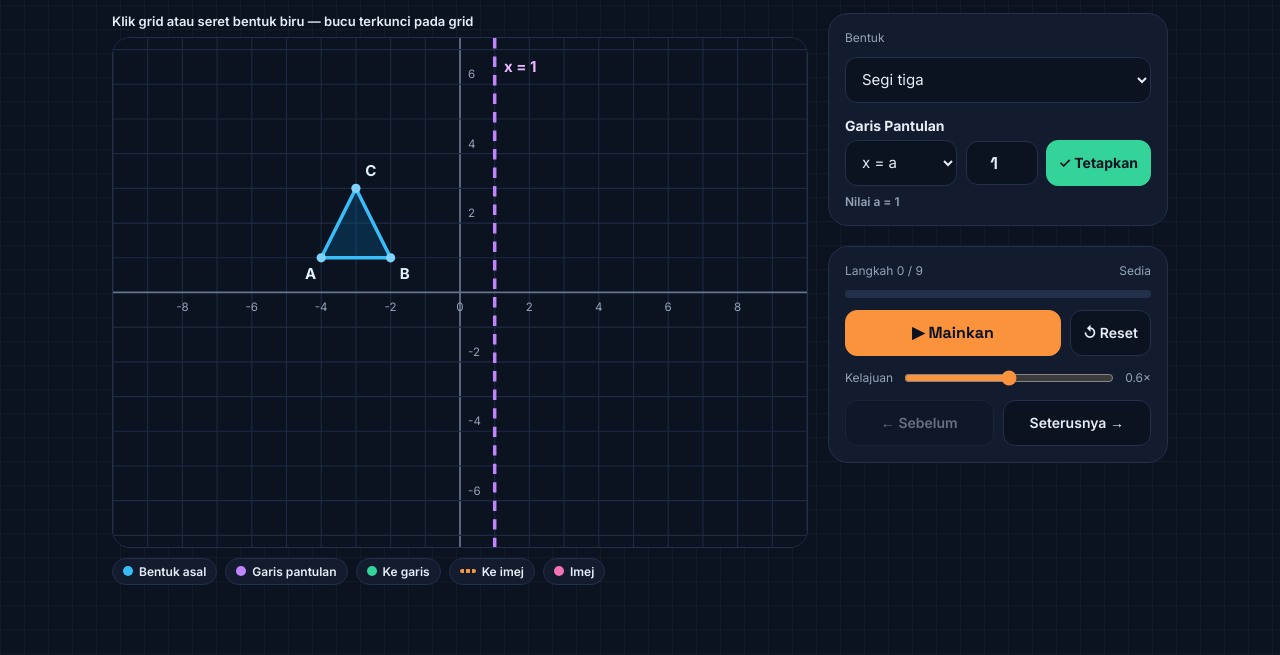
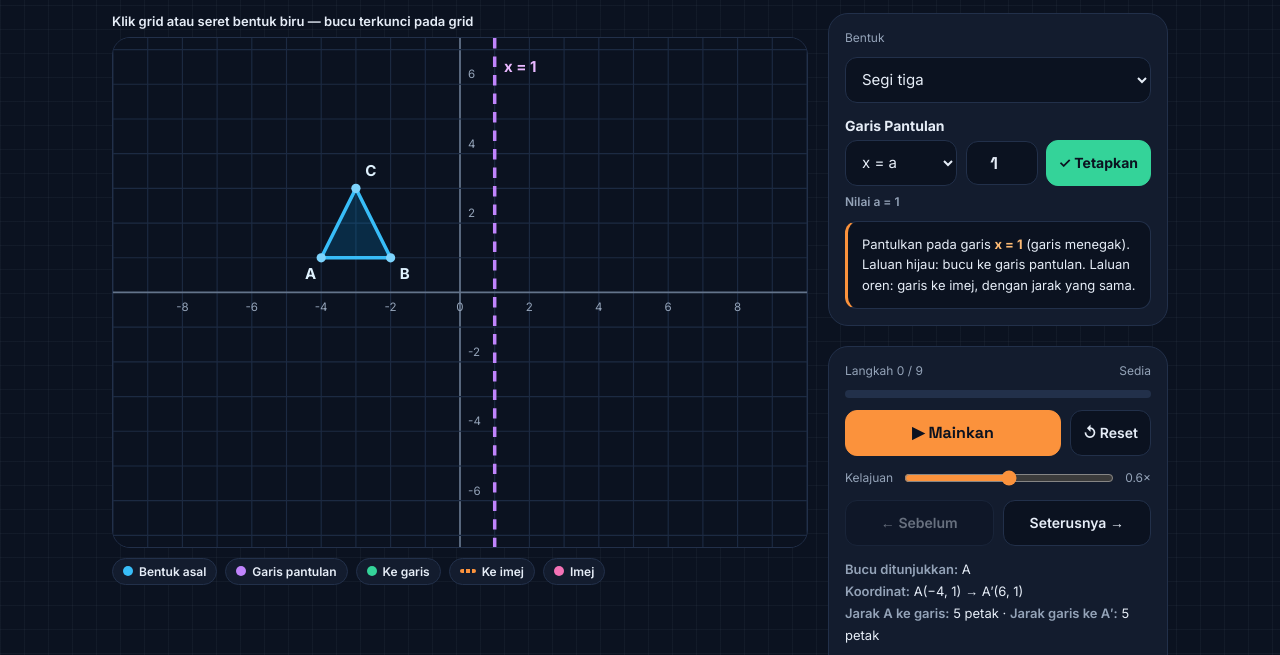
Before and after one commit to ekwanbiz/ISOMOVE, a plain HTML site: page simulasi/pantulan.html in a window 1280 px wide. Shown: the part 115-770 px from the top of the page. Drawn offline with Linux system fonts and the light colour scheme.

Commit message:
Pantulan: tambah penerangan, koordinat dan jarak bucu A, kotak Ingat
Co-Authored-By: Claude Opus 5.5 <noreply@anthropic.com>
Claude-Session: https://claude.ai/code/session_01Tv51XtQCttHa6qhkeFvxuX

```diff
--- a/simulasi/pantulan.html
+++ b/simulasi/pantulan.html
@@ -61,7 +61,7 @@ input[type=range]{accent-color:var(--accent)}
  .grid{grid-template-columns:minmax(0,1fr) 340px;grid-template-rows:auto 1fr;grid-template-areas:"canvas controls" "canvas player";align-items:start;gap:20px}
  .a-canvas{grid-row:1 / span 2}
 }
-.field+.field{margin-top:14px}.axisrow{display:flex;align-items:center;gap:9px}.axisrow>select{flex:1;min-width:0;margin-top:0}.axisvalue{display:flex;align-items:center;gap:8px}.axisvalue input{width:72px;min-width:0}.axisvalue .set{margin-left:0;white-space:nowrap}.valuestatus{font-size:12px;color:var(--muted);margin-top:8px;font-weight:600}#randomize{display:none;width:100%;margin-top:12px}label{display:block;margin-bottom:6px}@media(max-width:380px){.axisvalue input{width:56px}.axisvalue .set{padding:9px 8px;font-size:12px}}
+.field+.field{margin-top:14px}.axisrow{display:flex;align-items:center;gap:9px}.axisrow>select{flex:1;min-width:0;margin-top:0}.axisvalue{display:flex;align-items:center;gap:8px}.axisvalue input{width:72px;min-width:0}.axisvalue .set{margin-left:0;white-space:nowrap}.valuestatus{font-size:12px;color:var(--muted);margin-top:8px;font-weight:600}#randomize{display:none;width:100%;margin-top:12px}label{display:block;margin-bottom:6px}.note{background:var(--bg);border:1px solid var(--border);border-left:3px solid var(--accent);padding:12px 14px;margin-top:12px;border-radius:12px;font-size:13px;line-height:1.6;color:var(--text)}.note strong{color:#FDBA74}.statusline{font-size:13px;margin-top:12px;line-height:1.7;color:var(--text)}.statusline strong{color:var(--muted);font-weight:600}@media(max-width:380px){.axisvalue input{width:56px}.axisvalue .set{padding:9px 8px;font-size:12px}}
 </style>
 </head>
 <body>
@@ -73,7 +73,7 @@ input[type=range]{accent-color:var(--accent)}
 <div class="grid">
 <section class="panel a-controls">
 <div class="field"><label for="shape">Bentuk</label><select id="shape"><option value="triangle">Segi tiga</option><option value="square">Segi empat</option><option value="pentagon">Pentagon</option><option value="hexagon">Heksagon</option><option value="trapezium">Trapezium</option><option value="random">Random</option></select></div>
-<div class="field"><label for="axis" class="title" style="color:var(--text);font-size:14px;font-weight:700">Garis Pantulan</label><div class="axisrow"><select id="axis"><option value="x">x = a</option><option value="y">y = b</option><option value="d">y = x</option><option value="n">y = −x</option></select><div id="valuebox" class="axisvalue"><input id="value" type="number" min="-5" max="5" step="1" value="1" aria-label="Nilai a"><button id="apply" type="button" class="set">✓ Tetapkan</button></div></div><div id="valuestatus" class="valuestatus">Nilai a = 1</div></div>
+<div class="field"><label for="axis" class="title" style="color:var(--text);font-size:14px;font-weight:700">Garis Pantulan</label><div class="axisrow"><select id="axis"><option value="x">x = a</option><option value="y">y = b</option><option value="d">y = x</option><option value="n">y = −x</option></select><div id="valuebox" class="axisvalue"><input id="value" type="number" min="-5" max="5" step="1" value="1" aria-label="Nilai a"><button id="apply" type="button" class="set">✓ Tetapkan</button></div></div><div id="valuestatus" class="valuestatus">Nilai a = 1</div><div id="explain" class="note"></div></div>
 <button id="randomize">⚄ Jana Bentuk Baharu</button>
 </section>
 <div class="a-canvas">
@@ -87,6 +87,8 @@ input[type=range]{accent-color:var(--accent)}
 <div class="row"><button id="play" class="primary">▶ Mainkan</button><button id="reset">↺ Reset</button></div>
 <div class="row" style="margin:12px 0"><label for="speed" style="margin:0">Kelajuan</label><input id="speed" type="range" min=".2" max="1" step=".1" value=".6" style="flex:1;min-width:0"><span id="speedlabel" class="muted">0.6×</span></div>
 <div class="row"><button id="prev" style="flex:1">← Sebelum</button><button id="next" style="flex:1">Seterusnya →</button></div>
+<div id="coordinates" class="statusline"></div>
+<div class="note"><strong>Ingat:</strong> Pantulan menghasilkan imej yang <strong>sama bentuk dan saiz</strong>, tetapi <strong>orientasi songsang</strong> (terbalik). Setiap titik dan imejnya berada pada <strong>jarak yang sama</strong> dari garis pantulan, dan garis yang menyambungkannya <strong>berserenjang</strong> dengan garis pantulan. Titik pada garis pantulan tidak berubah.</div>
 </section>
 </div>
 </main>
@@ -135,6 +137,11 @@ function randomShape(){
 }
 function updateButtons(){$('play').textContent=playing?'⏸ Pause':index>=steps.length?'↻ Ulang':'▶ Mainkan';$('prev').disabled=index===0&&progress===0;$('next').disabled=index>=steps.length}
 function stop(){playing=false;cancelAnimationFrame(frame);last=null;updateButtons()}
+function info(){const na=String(a).replace('-','−'),name=kind==='x'?'x = '+na:kind==='y'?'y = '+na:kind==='d'?'y = x':'y = −x',type=kind==='x'?'garis menegak':kind==='y'?'garis mengufuk':'garis condong';
+$('explain').innerHTML='Pantulkan pada garis <strong>'+name+'</strong> ('+type+').<br>Laluan hijau: bucu ke garis pantulan. Laluan oren: garis ke imej, dengan jarak yang sama.';
+const A=pts[0],B=imgs[0],f=v=>String(v).replace('-','−');let html='<strong>Bucu ditunjukkan:</strong> A<br><strong>Koordinat:</strong> A('+A.map(f).join(', ')+') → A′('+B.map(f).join(', ')+')';
+if(kind==='x'||kind==='y'){const d=Math.abs(kind==='x'?A[0]-a:A[1]-a);html+='<br><strong>Jarak A ke garis:</strong> '+d+' petak · <strong>Jarak garis ke A′:</strong> '+d+' petak'}else html+='<br><strong>Garis pantulan:</strong> '+name;
+$('coordinates').innerHTML=html}
 function setup(){
 stop();kind=$('axis').value;index=0;progress=0;mode='idle';wait=0;
 $('valuebox').style.display=kind==='x'||kind==='y'?'flex':'none';$('valuestatus').style.display=kind==='x'||kind==='y'?'block':'none';$('valuestatus').textContent='Nilai '+(kind==='x'?'a':'b')+' = '+a;$('valuestatus').style.color='#94A3B8';$('value').setAttribute('aria-label',kind==='x'?'Nilai a':'Nilai b');$('randomize').style.display=$('shape').value==='random'?'block':'none';
@@ -145,7 +152,7 @@ $('play').disabled=false;[g.axis,g.original,g.rays,g.image,g.fx].forEach(group=>
 const path=kind==='x'?`M${OX+a*S} 0 V440`:kind==='y'?`M0 ${OY-a*S} H600`:kind==='d'?'M80 440 L520 0':'M80 0 L520 440';
 make('path',{d:path,stroke:'#c084fc','stroke-width':3,'stroke-dasharray':'9 7',fill:'none'},g.axis);
 textAt(g.axis,kind==='x'?[a,6]:kind==='y'?[-8,a]:kind==='d'?[5,5]:[5,-5],kind==='x'?`x = ${a}`:kind==='y'?`y = ${a}`:kind==='d'?'y = x':'y = −x','#e9b8ff');
-pts=template.map(p=>[p[0]+anchor[0],p[1]+anchor[1]]);imgs=pts.map(reflect);
+pts=template.map(p=>[p[0]+anchor[0],p[1]+anchor[1]]);imgs=pts.map(reflect);info();
 make('polygon',{points:pts.map(P).map(q=>q.join(',')).join(' '),fill:'#0284c7','fill-opacity':'.22',stroke:'#38bdf8','stroke-width':3},g.original);
 pts.forEach((p,i)=>{let q=P(p);make('circle',{cx:q[0],cy:q[1],r:4,fill:'#7dd3fc'},g.original);textAt(g.original,p,L[i],'#e0f2fe',i===0?-14:8,i<2?18:-11)});
 steps=[];
--- a/sw.js
+++ b/sw.js
@@ -1,6 +1,6 @@
 /* ISOMOVE service worker – membolehkan app digunakan tanpa internet.
    Tukar VERSION setiap kali fail app dikemas kini supaya murid dapat versi baharu. */
-const VERSION = 'isomove-v9';
+const VERSION = 'isomove-v10';
 
 const APP_FILES = [
   './',
```
